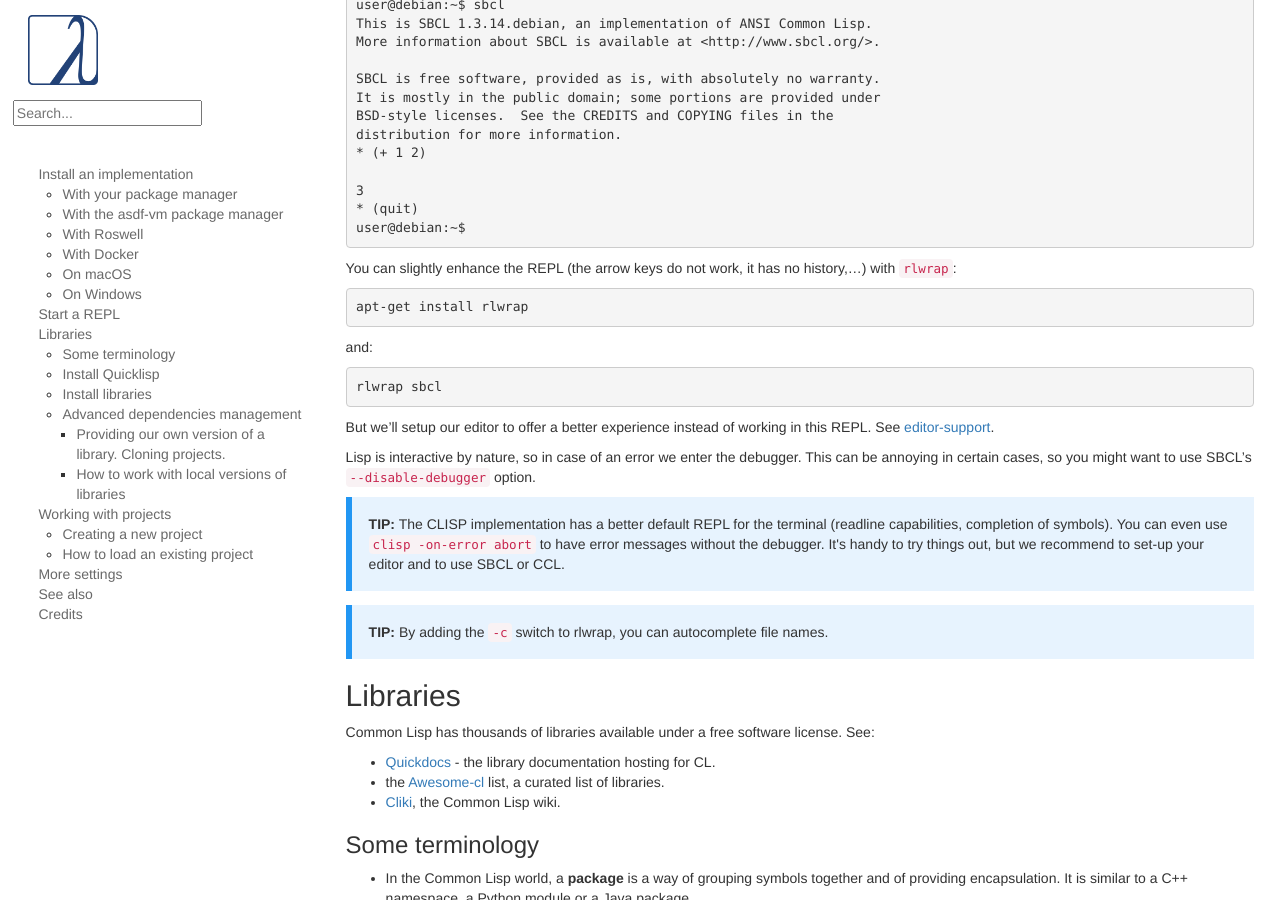
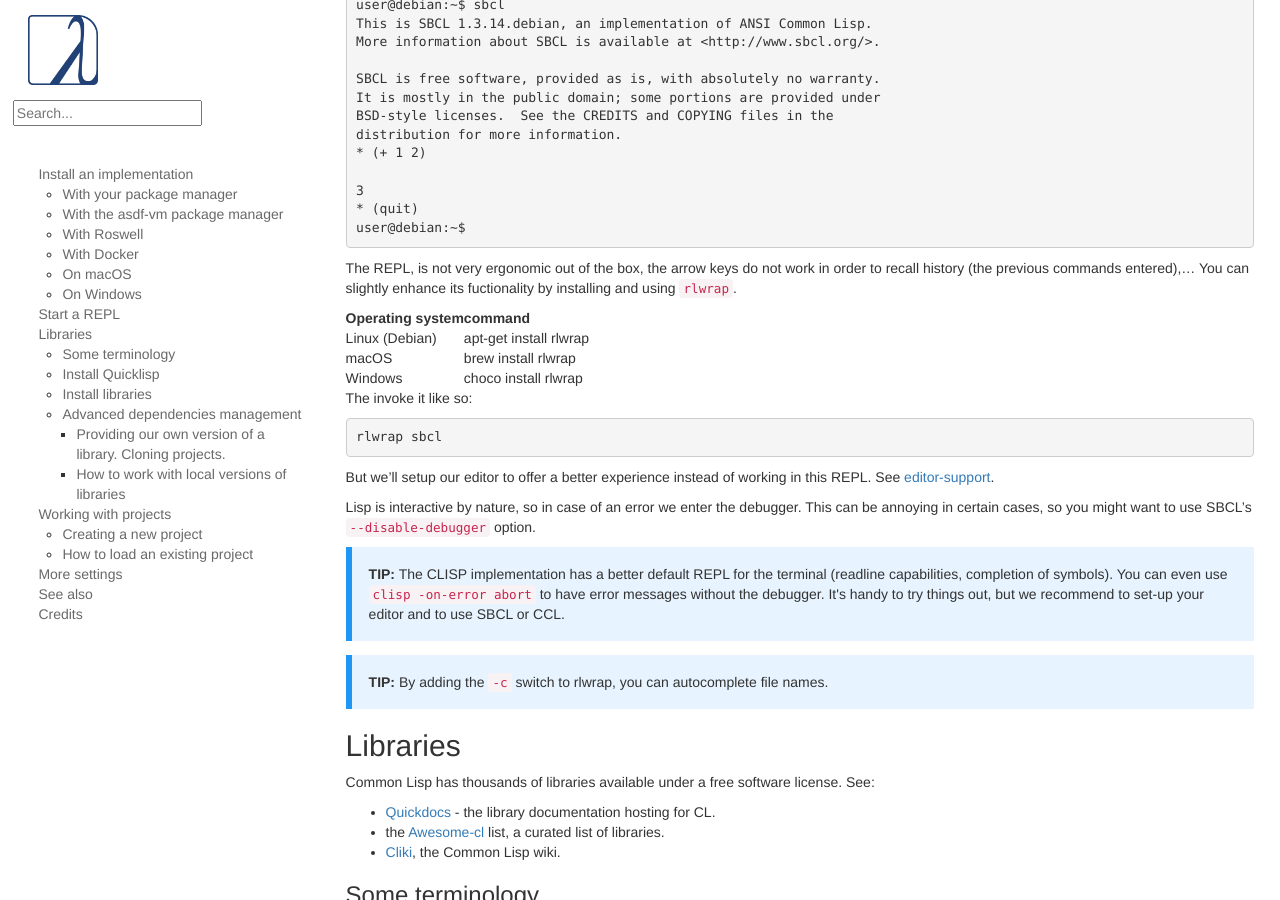
Before and after one commit to LispCookbook/cl-cookbook, a Jekyll site: the page built from getting-started.md, in a window 1280 px wide and 900 px high, scrolled down 2088 px. Built offline with Jekyll 4.4.1, drawn with Linux system fonts in a browser that asks for light colours.

Commit message:
Adjusted the install instructions for rlwrap
So that they cover all three major operating systems.

````diff
--- a/getting-started.md
+++ b/getting-started.md
@@ -141,12 +141,18 @@ distribution for more information.
 user@debian:~$
 ```
 
-You can slightly enhance the REPL (the arrow keys do not work,
-it has no history,…) with `rlwrap`:
+The REPL, is not very ergonomic out of the box, the arrow keys do not
+work in order to recall history (the previous commands entered),… You
+can slightly enhance its fuctionality by installing and using
+`rlwrap`.
 
-    apt-get install rlwrap
+| **Operating system** | **command**            |
+|----------------------|------------------------|
+| Linux (Debian)       | apt-get install rlwrap |
+| macOS                | brew install rlwrap    |
+| Windows              | choco install rlwrap   |
 
-and:
+The invoke it like so:
 
     rlwrap sbcl
 
````
